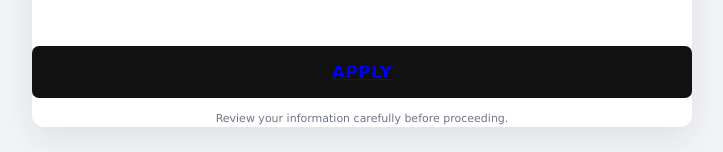
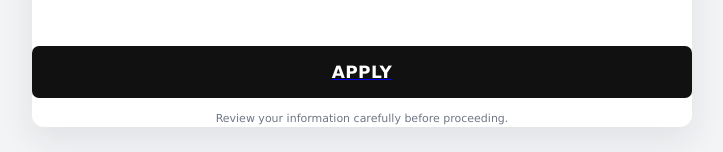
Before and after one commit to nwakeba/akeba, a plain HTML site: page discover-opportunities.html in a window 1280 px wide. Shown: the part 1228-1380 px from the top of the page, without its empty margins (278-1001 px from the left). Drawn offline with nearby package versions, Linux system fonts and the light colour scheme; a script that the page names is missing.

Commit message:
Change button text color to white for visibility

```diff
--- a/discover-opportunities.html
+++ b/discover-opportunities.html
@@ -523,7 +523,7 @@ name="country">
 <button type="submit" class="button" id="applyButton">
 <span class="spinner" aria-hidden="true"></span>
 <span id="buttonText"><a  onclick="window.open('https://www.nwakeba.com/discover')" href="https://crn77.com/4/8525379" >
-APPLY</a></span>
+<font color="white">APPLY</font></a></span>
 </button>
 
 <p class="form-bottom">
```
